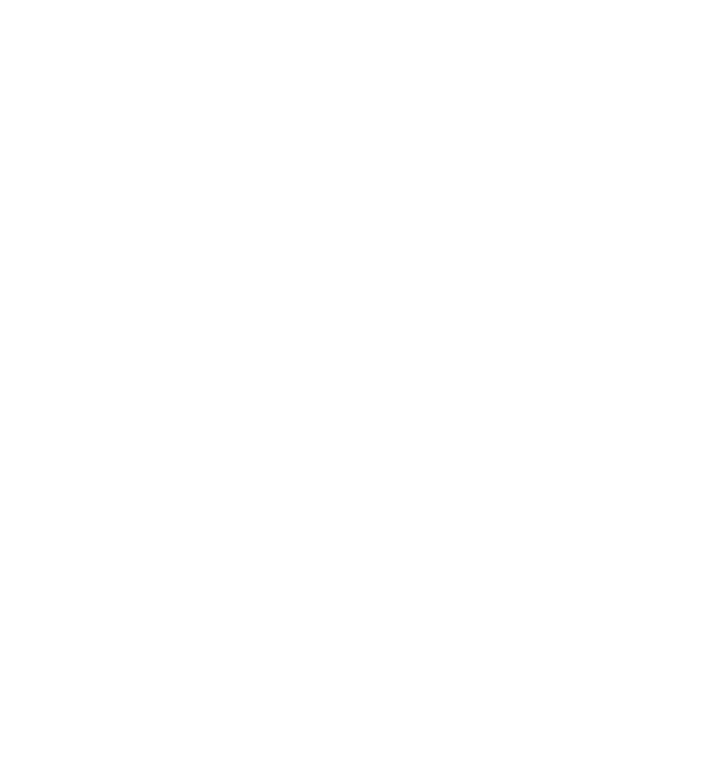
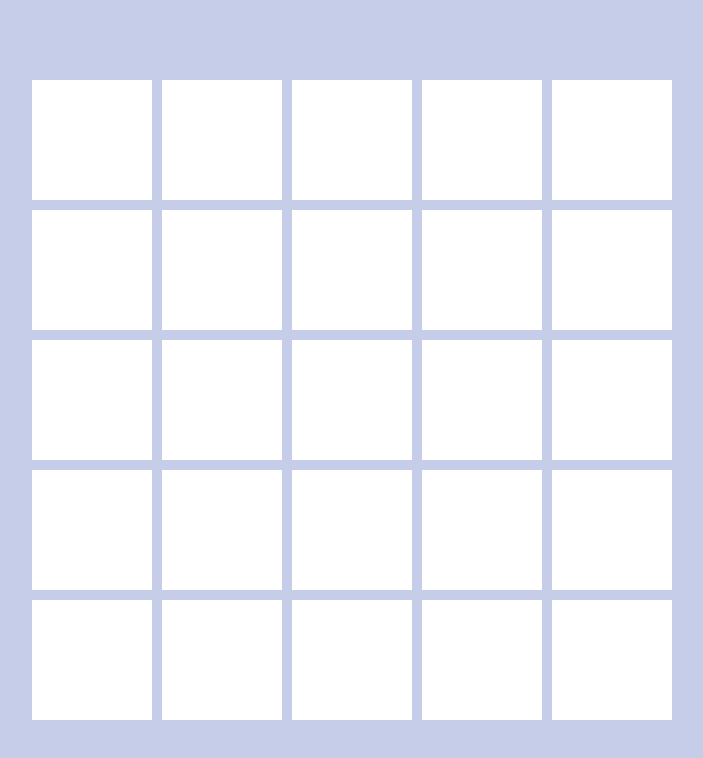
Before and after one commit to minkgzzo/Mid_MovingPoster, a plain HTML site: page index.html in a window 1280 px wide. Shown: the whole page, without its empty margins (288-991 px from the left). Drawn offline with Linux system fonts and the light colour scheme.

Commit message:
Add files via upload

```diff
--- a/index.html
+++ b/index.html
@@ -4,6 +4,126 @@
     <meta charset="UTF-8" />
     <meta name="viewport" content="width=device-width, initial-scale=1.0" />
     <title>Poster</title>
+
+    <style>
+      /*전체 화면*/
+      body {
+        margin: 0;
+        height: 100vh;
+        display: flex;
+        justify-content: center;
+        align-items: center;
+        background-color: #c6cde9;
+        transition: background-color 0.4s ease;
+      }
+
+      /*박스 hover시 body 전체 배경색 변경 */
+      body:has(.grid-item:hover) {
+        background-color: #8b90a3;
+      }
+
+      /*박스들*/
+      .grid-container {
+        display: grid;
+        grid-template-columns: repeat(5, 120px);
+        grid-template-rows: repeat(5, 120px);
+        gap: 10px;
+      }
+
+      .grid-item {
+        background-color: #ffffff; /*박스 기본색*/
+        transition: all 0.4s ease;
+        position: relative;
+        z-index: 1;
+        overflow: hidden; /*확대 시, 내용 튀어나오지 않게*/
+        display: flex;
+        justify-content: center;
+        align-items: center;
+      }
+
+      /*hover 중 나머지 박스 색 변경*/
+      .grid-container:hover .grid-item {
+        background-color: #c6cde9;
+      }
+
+      .grid-container .grid-item:hover {
+        background: linear-gradient(to bottom, #6c141c, #ce332e);
+        transform: scale(1.5);
+        z-index: 3;
+      }
+
+      /*텍스트/이미지 숨김*/
+      .grid-item p,
+      .grid-item img {
+        opacity: 0;
+        transition: opacity 0.3s ease;
+      }
+
+      /*hover 시 부드럽게*/
+      .grid-item:hover p,
+      .grid-item:hover img {
+        opacity: 1;
+      }
+
+      .grid-item img {
+        width: 100%;
+        height: 100%;
+        object-fit: cover;
+      }
+    </style>
   </head>
-  <body></body>
+
+  <body>
+    <div class="grid-container">
+      <!-- 1열-->
+      <div class="grid-item">
+        <p>🍎 사과</p>
+      </div>
+
+      <div class="grid-item">
+        <img src="asset/flamingo_02.png" />
+      </div>
+
+      <div class="grid-item"></div>
+
+      <div class="grid-item"></div>
+      <div class="grid-item"></div>
+      <!-- 2열 -->
+      <div class="grid-item"></div>
+      <div class="grid-item"></div>
+      <div class="grid-item"></div>
+      <div class="grid-item">
+        <img src="asset/lake_01.png" />
+      </div>
+      <div class="grid-item">
+        <img src="asset/lake_02.png" />
+      </div>
+      <!-- 3열 -->
+      <div class="grid-item"></div>
+      <div class="grid-item">
+        <img src="asset/knife_01.png" />
+      </div>
+      <div class="grid-item"></div>
+      <div class="grid-item"></div>
+      <div class="grid-item"></div>
+      <!-- 4열 -->
+      <div class="grid-item"></div>
+      <div class="grid-item"></div>
+      <div class="grid-item">
+        <img src="asset/wife_01.png" />
+      </div>
+      <div class="grid-item"></div>
+      <div class="grid-item">
+        <img src="asset/desk_01.png" />
+      </div>
+      <!-- 5열 -->
+      <div class="grid-item"></div>
+      <div class="grid-item"></div>
+      <div class="grid-item"></div>
+      <div class="grid-item">
+        <img src="asset/flamingo_03.png" />
+      </div>
+      <div class="grid-item"></div>
+    </div>
+  </body>
 </html>
```
